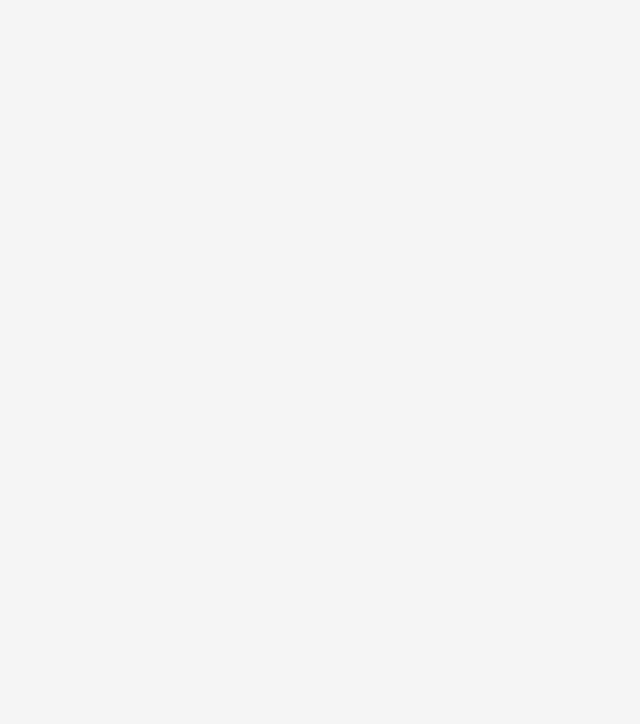
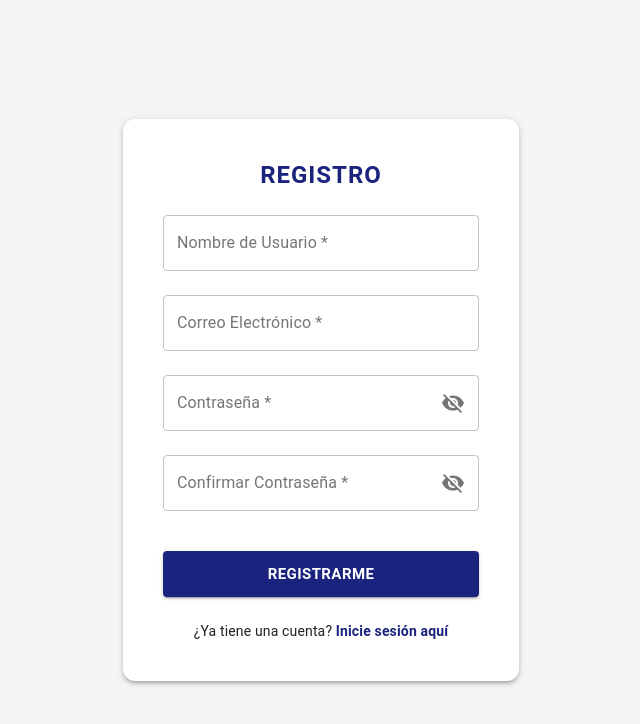
Before and after one commit to EzequielBrito99/clients-management, a React (Create React App) app: page /register in a window 1280 px wide. Shown: the top 724 px of the page, without its empty margins (319-959 px from the left). Built offline with nearby package versions, Linux system fonts and the light colour scheme.

Commit message:
feat: implement a registration form with validation and notifications.

```diff
--- a/src/helpers/utils.ts
+++ b/src/helpers/utils.ts
@@ -1,2 +1,2 @@
 export const EMAIL_REGEX = /^[^\s@]+@[^\s@]+\.[^\s@]+$/;
-export const PWD_REGEX = /^(?=.*\d)(?=.*[a-z])(?=.*[A-Z]).{8,20}$/;
+export const PWD_REGEX = /^(?=.*\d)(?=.*[a-z])(?=.*[A-Z]).{9,20}$/;
--- a/src/views/Register.tsx
+++ b/src/views/Register.tsx
@@ -1,11 +1,215 @@
-import React from 'react'
+import React, { useState } from 'react';
+import { useHistory, Link as RouterLink } from 'react-router-dom';
+import {
+  Container, Paper, TextField, Button, Typography,
+  Box, InputAdornment, IconButton, Link as MuiLink
+} from '@material-ui/core';
+import { Visibility, VisibilityOff } from '@material-ui/icons';
+import api from '../services/api';
+import { useNotification } from '../context/NotificationContext';
+import ENDPOINTS from '../services/endpoints';
+import { EMAIL_REGEX, PWD_REGEX } from '../helpers/utils';
 
-const Register = () => {
+const Register: React.FC = () => {
+  const [formData, setFormData] = useState({
+    username: '',
+    email: '',
+    password: '',
+    confirmPassword: ''
+  });
+
+  const [errors, setErrors] = useState({
+    username: '',
+    email: '',
+    password: '',
+    confirmPassword: ''
+  });
+
+  const [showPassword, setShowPassword] = useState(false);
+  const [loading, setLoading] = useState(false);
+
+  const { notify } = useNotification();
+  const history = useHistory();
+
+  const handleChange = (e: React.ChangeEvent<HTMLInputElement>) => {
+    const { name, value } = e.target;
+    setFormData(prev => ({ ...prev, [name]: value }));
+    if (errors[name as keyof typeof errors]) {
+      setErrors(prev => ({ ...prev, [name]: '' }));
+    }
+  };
+
+  const validate = (): boolean => {
+    let tempErrors = { username: '', email: '', password: '', confirmPassword: '' };
+    let isValid = true;
+
+    if (!formData.username.trim()) {
+      tempErrors.username = 'El nombre de usuario es requerido';
+      isValid = false;
+    }
+
+    if (!formData.email) {
+      tempErrors.email = 'El correo electrónico es requerido';
+      isValid = false;
+    } else if (!EMAIL_REGEX.test(formData.email)) {
+      tempErrors.email = 'Formato de correo electrónico inválido';
+      isValid = false;
+    }
+
+    if (!formData.password) {
+      tempErrors.password = 'La contraseña es requerida';
+      isValid = false;
+    } else if (!PWD_REGEX.test(formData.password)) {
+      tempErrors.password = 'Debe tener al menos 8 caracteres, 1 mayúscula y 1 minúscula';
+      isValid = false;
+    }
+
+    if (formData.password !== formData.confirmPassword) {
+      tempErrors.confirmPassword = 'Las contraseñas no coinciden';
+      isValid = false;
+    }
+
+    setErrors(tempErrors);
+    return isValid;
+  };
+
+  const handleSubmit = async (e: React.FormEvent) => {
+    e.preventDefault();
+
+    if (!validate()) {
+      notify('Por favor, complete correctamente los campos requeridos', 'warning');
+      return;
+    }
+
+    setLoading(true);
+    try {
+      await api.post(ENDPOINTS.auth.register, {
+        username: formData.username,
+        email: formData.email,
+        password: formData.password
+      });
+
+      notify('Usuario registrado exitosamente. Ya puede iniciar sesión.', 'success');
+      history.push('/login');
+
+    } catch (err: any) {
+      const backendMessage =
+        err.response?.data?.message.includes('PasswordTooShort')
+          ? 'La contraseña es demasiado corta'
+          : err.response?.data?.message || 'Error al registrar el usuario';
+      notify(backendMessage, 'error');
+    } finally {
+      setLoading(false);
+    }
+  };
+
   return (
-    <div>
+    <Container maxWidth="xs" style={{ display: 'flex', justifyContent: 'center', alignItems: 'center', height: '100vh' }}>
+      <Paper elevation={3} style={{ padding: '2.5rem', borderRadius: '12px', width: '100%' }}>
+        <Typography variant="h5" align="center" color="primary" gutterBottom style={{ fontWeight: 700, letterSpacing: '1px' }}>
+          REGISTRO
+        </Typography>
 
-    </div>
-  )
-}
+        <form onSubmit={handleSubmit} noValidate>
+          <TextField
+            fullWidth
+            name="username"
+            label="Nombre de Usuario *"
+            variant="outlined"
+            margin="normal"
+            value={formData.username}
+            onChange={handleChange}
+            error={!!errors.username}
+            helperText={errors.username}
+            disabled={loading}
+          />
 
-export default Register
+          <TextField
+            fullWidth
+            name="email"
+            label="Correo Electrónico *"
+            type="email"
+            variant="outlined"
+            margin="normal"
+            value={formData.email}
+            onChange={handleChange}
+            error={!!errors.email}
+            helperText={errors.email}
+            disabled={loading}
+          />
+
+          <TextField
+            fullWidth
+            name="password"
+            label="Contraseña *"
+            type={showPassword ? 'text' : 'password'}
+            variant="outlined"
+            margin="normal"
+            value={formData.password}
+            onChange={handleChange}
+            error={!!errors.password}
+            helperText={errors.password}
+            disabled={loading}
+            InputProps={{
+              endAdornment: (
+                <InputAdornment position="end">
+                  <IconButton onClick={() => setShowPassword(!showPassword)} edge="end">
+                    {showPassword ? <Visibility /> : <VisibilityOff />}
+                  </IconButton>
+                </InputAdornment>
+              ),
+            }}
+          />
+
+          <TextField
+            fullWidth
+            name="confirmPassword"
+            label="Confirmar Contraseña *"
+            type={showPassword ? 'text' : 'password'}
+            variant="outlined"
+            margin="normal"
+            value={formData.confirmPassword}
+            onChange={handleChange}
+            error={!!errors.confirmPassword}
+            helperText={errors.confirmPassword}
+            disabled={loading}
+            InputProps={{
+              endAdornment: (
+                <InputAdornment position="end">
+                  <IconButton onClick={() => setShowPassword(!showPassword)} edge="end">
+                    {showPassword ? <Visibility /> : <VisibilityOff />}
+                  </IconButton>
+                </InputAdornment>
+              ),
+            }}
+          />
+
+          <Box mt={4}>
+            <Button
+              fullWidth
+              variant="contained"
+              color="primary"
+              type="submit"
+              size="large"
+              disabled={loading}
+              style={{ fontWeight: 600, padding: '10px' }}
+            >
+              {loading ? 'PROCESANDO...' : 'REGISTRARME'}
+            </Button>
+          </Box>
+
+          <Box mt={3} textAlign="center">
+            <Typography variant="body2">
+              ¿Ya tiene una cuenta?{' '}
+              <MuiLink component={RouterLink} to="/login" color="primary" style={{ fontWeight: 600 }}>
+                Inicie sesión aquí
+              </MuiLink>
+            </Typography>
+          </Box>
+        </form>
+      </Paper>
+    </Container>
+  );
+};
+
+export default Register;
```
